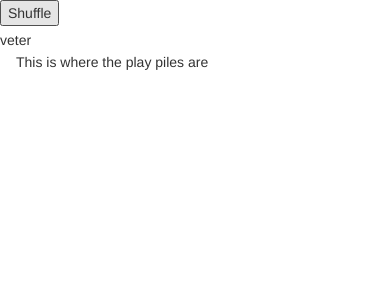
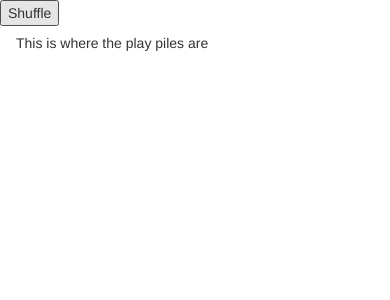
Before and after one commit to brlutz/ReactBo, a React app: page / in a window 390 px wide. Shown: the top 300 px of the page. Built offline with nearby package versions, Linux system fonts and the light colour scheme.

Commit message:
centered cards

```diff
--- a/src/components/Board.tsx
+++ b/src/components/Board.tsx
@@ -48,11 +48,11 @@ export class Board extends React.Component< IBoardProps, IBoardState> {
 <div>
     <button onClick = {() => this.shuffle()}>Shuffle</button>
 <div className="container">
-              {_players}
+
 
         </div>
         <div className="row">
-        <div className="col-md-2 col-md-offset-5">veter</div>
+        <div className="col-md-4 col-md-offset-4">{_players} </div>
         </div>
         <div className = "container">
 
```
Also changed, not shown: 2 other files (tests, documents, lock files or other folders).
